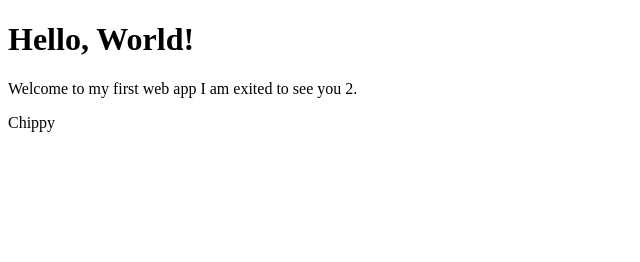
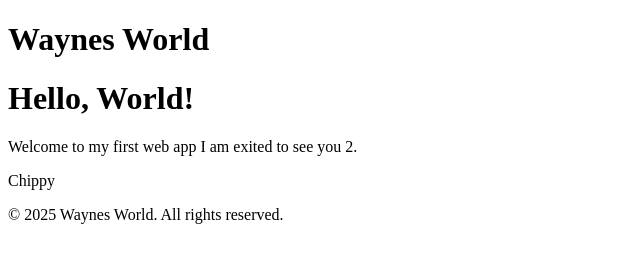
Before and after one commit to nicklasfangerfisk/oversight, a plain HTML site: page index.html in a window 1280 px wide. Shown: the whole page, without its empty margins (0-640 px from the left). Drawn offline with Linux system fonts and the light colour scheme.

Commit message:
Header and footer

```diff
--- a/index.html
+++ b/index.html
@@ -7,8 +7,14 @@
     <link rel="icon" type="image/svg+xml" href="favicon.svg">
 </head>
 <body>
+    <header>
+        <h1>Waynes World</h1>
+    </header>
     <h1>Hello, World!</h1>
     <p>Welcome to my first web app I am exited to see you 2.</p>
     <p>Chippy</p>
+    <footer>
+        <p>&copy; 2025 Waynes World. All rights reserved.</p>
+    </footer>
 </body>
 </html>
```
